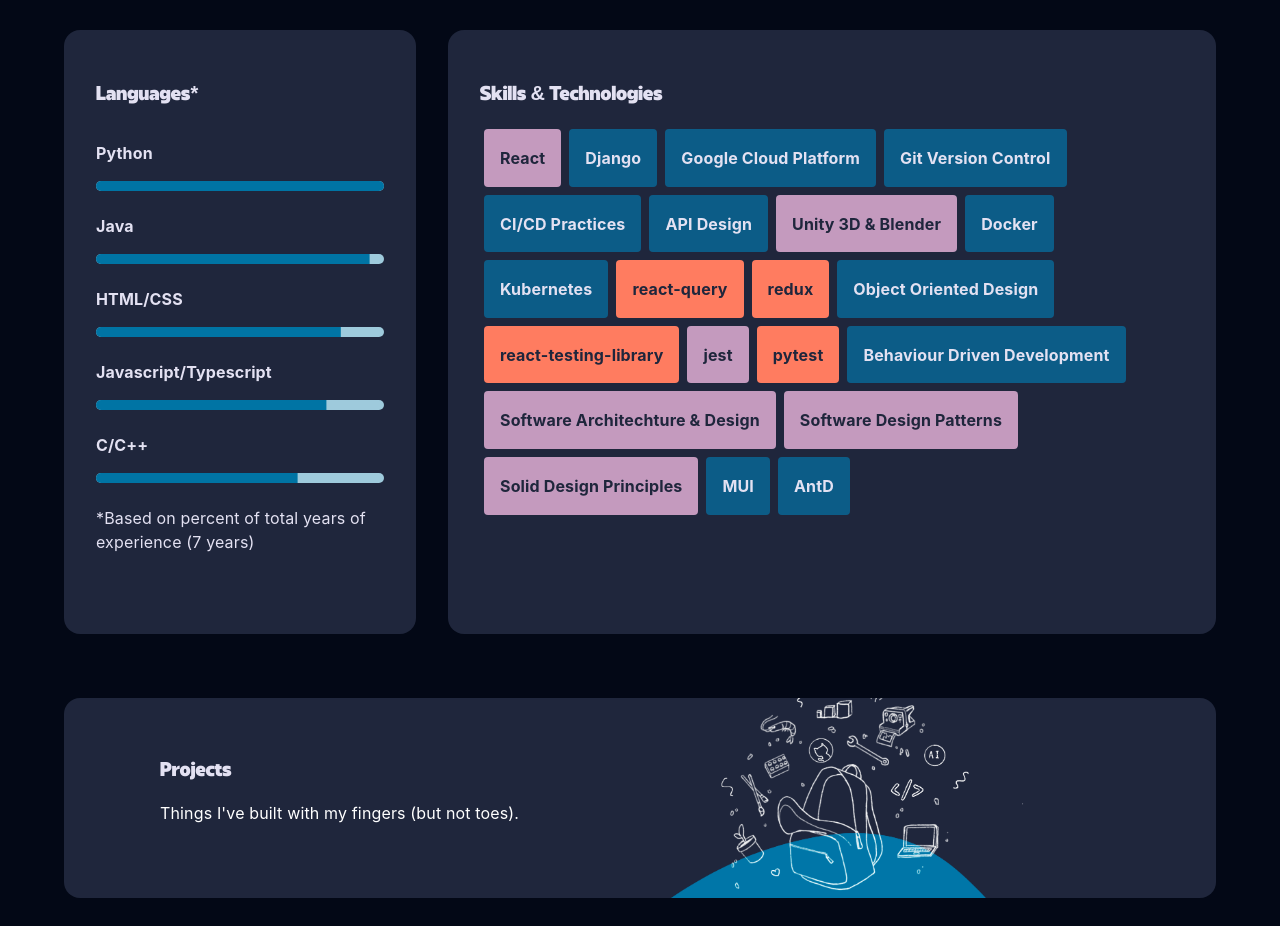
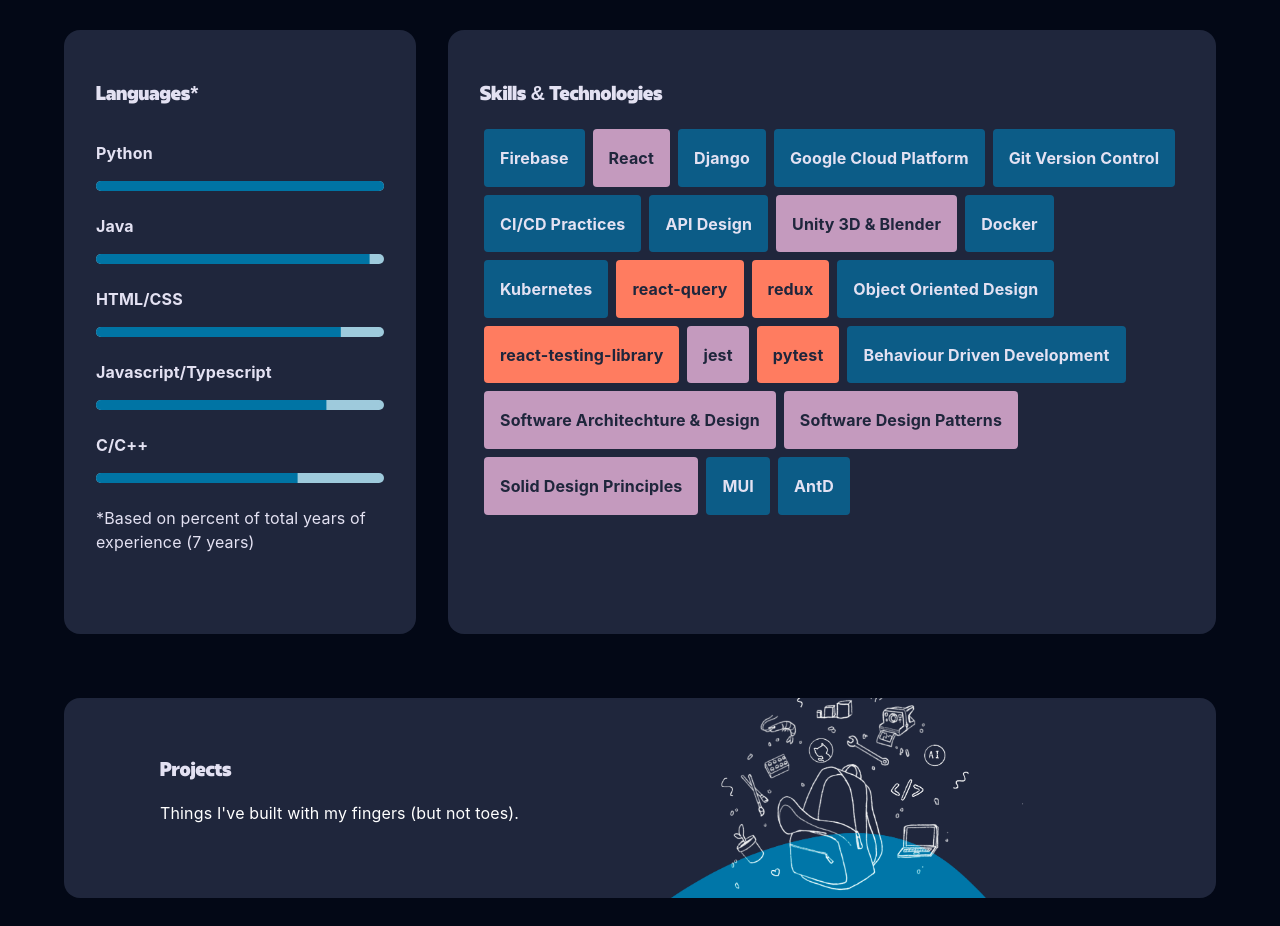
Before and after one commit to munchie-babbit/Portfolio-2023, a React (Create React App) app in the folder frontend/: page /#/ in a window 1280 px wide. Before the commit this address led to /#/dev. Shown: the part 2902-3828 px from the top of the page. Built offline with nearby package versions, Linux system fonts and the light colour scheme.

Commit message:
Add firebase

```diff
--- a/frontend/src/pages/DevelopmentPage.tsx
+++ b/frontend/src/pages/DevelopmentPage.tsx
@@ -712,6 +712,7 @@
                     flexWrap: "wrap",
                   }}
                 >
+                  <Technology name="Firebase" />
                   <Technology name="React" />
                   <Technology name="Django" />
                   <Technology name="Google Cloud Platform" />
```
